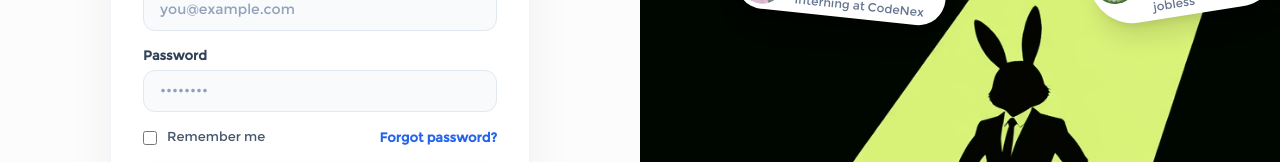
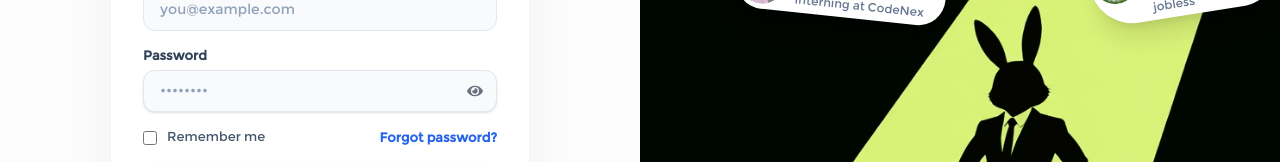
Before and after one commit to 12asascoder/Jobyt2.0Final, a Next.js app in the folder frontend/: page /login in a window 1280 px wide. Shown: the part 309-471 px from the top of the page. Built offline with nearby package versions, Linux system fonts and the light colour scheme; no server answers.

Commit message:
Add password visibility toggle

```diff
--- a/frontend/src/app/(auth)/login/page.tsx
+++ b/frontend/src/app/(auth)/login/page.tsx
@@ -11,6 +11,7 @@ import Image from 'next/image';
 import { GoogleLoginButton } from '@/components/auth/GoogleLoginButton';
 import { GitHubLoginButton } from '@/components/auth/GitHubLoginButton';
 import { LinkedInLoginButton } from '@/components/auth/LinkedInLoginButton';
+import { PasswordInput } from '@/components/PasswordInput';
 import { AuthTokens, AuthUser } from '@/types';
 
 export default function LoginPage() {
@@ -118,8 +119,7 @@ export default function LoginPage() {
 
             <div>
               <label className="block text-[13px] font-bold text-slate-700 mb-1">Password</label>
-              <input
-                type="password"
+              <PasswordInput
                 value={password}
                 onChange={(e) => setPassword(e.target.value)}
                 required
--- a/frontend/src/app/(auth)/register/page.tsx
+++ b/frontend/src/app/(auth)/register/page.tsx
@@ -12,6 +12,7 @@ import { useAuthStore } from '@/store/auth.store';
 import { GoogleLoginButton } from '@/components/auth/GoogleLoginButton';
 import { GitHubLoginButton } from '@/components/auth/GitHubLoginButton';
 import { LinkedInLoginButton } from '@/components/auth/LinkedInLoginButton';
+import { PasswordInput } from '@/components/PasswordInput';
 
 const weakPasswords = new Set(['123456', '12345678', '123456789', 'password', 'password123', 'qwerty123']);
 
@@ -266,8 +267,7 @@ export default function RegisterPage() {
 
             <div>
               <label className="block text-[13px] font-bold text-slate-700 mb-1">Password</label>
-              <input
-                type="password"
+              <PasswordInput
                 value={form.password}
                 onChange={set('password')}
                 required
--- a/frontend/src/app/(auth)/reset-password/page.tsx
+++ b/frontend/src/app/(auth)/reset-password/page.tsx
@@ -4,7 +4,8 @@ import { useState, Suspense } from 'react';
 import { useRouter, useSearchParams } from 'next/navigation';
 import Link from 'next/link';
 import { api, ApiError } from '@/lib/api';
-import { Button, Input, Card, CardBody } from '@/components/ui';
+import { Button, Card, CardBody } from '@/components/ui';
+import { PasswordInput } from '@/components/PasswordInput';
 import { ROUTES, APP_NAME } from '@/constants';
 
 const weakPasswords = new Set(['123456', '12345678', '123456789', 'password', 'password123', 'qwerty123']);
@@ -74,17 +75,15 @@ function ResetPasswordForm() {
       {error && <div className="mb-4 rounded-lg bg-red-50 p-3 text-sm text-red-600">{error}</div>}
 
       <form onSubmit={handleSubmit} className="flex flex-col gap-4">
-        <Input
+        <PasswordInput
           label="New password"
-          type="password"
           value={password}
           onChange={(e) => setPassword(e.target.value)}
           required
           minLength={8}
         />
-        <Input
+        <PasswordInput
           label="Confirm password"
-          type="password"
           value={confirm}
           onChange={(e) => setConfirm(e.target.value)}
           required
--- /dev/null
+++ b/frontend/src/components/PasswordInput.tsx
@@ -0,0 +1,57 @@
+'use client';
+
+import { InputHTMLAttributes, forwardRef, useState } from 'react';
+import { FaEye, FaEyeSlash } from 'react-icons/fa';
+import { cn } from '@/lib/utils';
+
+interface PasswordInputProps extends Omit<InputHTMLAttributes<HTMLInputElement>, 'type'> {
+  label?: string;
+  error?: string;
+  hint?: string;
+}
+
+export const PasswordInput = forwardRef<HTMLInputElement, PasswordInputProps>(
+  ({ label, error, hint, className, id, disabled, ...props }, ref) => {
+    const [isVisible, setIsVisible] = useState(false);
+    const inputId = id || label?.toLowerCase().replace(/\s+/g, '-');
+
+    return (
+      <div className="w-full">
+        {label && (
+          <label htmlFor={inputId} className="mb-1.5 block text-sm font-medium text-gray-700">
+            {label}
+          </label>
+        )}
+        <div className="relative">
+          <input
+            ref={ref}
+            id={inputId}
+            type={isVisible ? 'text' : 'password'}
+            disabled={disabled}
+            className={cn(
+              'block w-full rounded-lg border px-3 py-2 text-sm shadow-sm transition placeholder:text-gray-400 focus:outline-none focus:ring-2 focus:ring-blue-500',
+              error ? 'border-red-400 focus:ring-red-400' : 'border-gray-300',
+              className,
+              'pr-11'
+            )}
+            {...props}
+          />
+          <button
+            type="button"
+            aria-label={isVisible ? 'Hide password' : 'Show password'}
+            aria-pressed={isVisible}
+            disabled={disabled}
+            onClick={() => setIsVisible((current) => !current)}
+            className="absolute inset-y-0 right-0 flex w-11 items-center justify-center rounded-r-lg text-gray-500 transition-colors hover:text-gray-800 focus:outline-none focus:ring-2 focus:ring-blue-500 disabled:cursor-not-allowed disabled:opacity-60"
+          >
+            {isVisible ? <FaEyeSlash aria-hidden="true" /> : <FaEye aria-hidden="true" />}
+          </button>
+        </div>
+        {error && <p className="mt-1 text-xs text-red-600">{error}</p>}
+        {hint && !error && <p className="mt-1 text-xs text-gray-500">{hint}</p>}
+      </div>
+    );
+  }
+);
+
+PasswordInput.displayName = 'PasswordInput';
```
